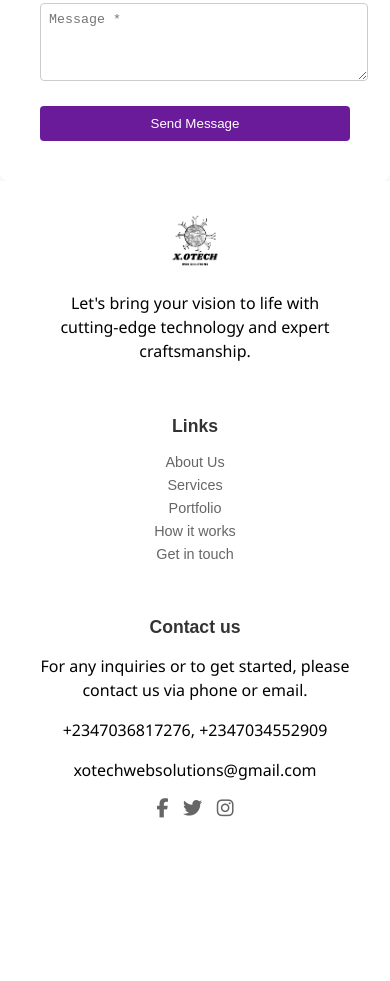
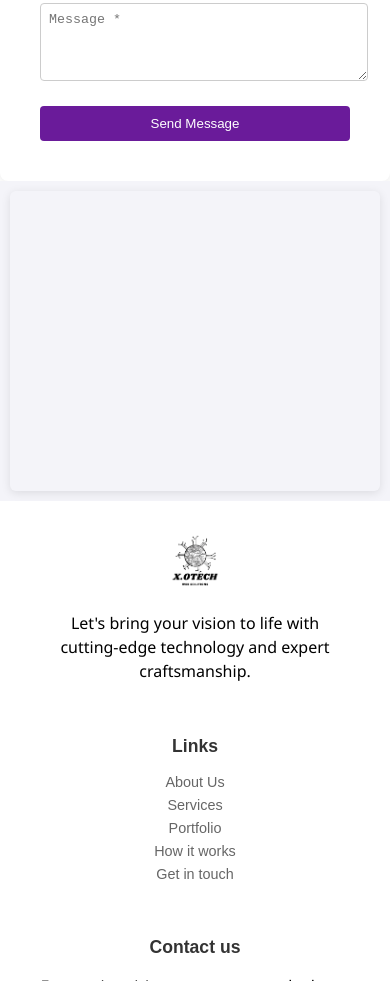
Before and after one commit to Mide-dev1/x.otechweb, a website: page contact.html in a window 390 px wide. Shown: the part 918-1899 px from the top of the page. Before the commit the page ends 1768 px from the top, so only its background shows below. Drawn offline with Linux system fonts and the light colour scheme; some packages are replaced by stand-ins of ours.

Commit message:
Update contact.css

```diff
--- a/css/contact.css
+++ b/css/contact.css
@@ -131,3 +131,76 @@
         padding: 10px;
     }
 }
+
+.map-section {
+    width: 100%;
+    padding: 20px 0;
+    background-color: #f4f4f9;
+}
+
+.map-container {
+    width: 90%;
+    max-width: 1200px;
+    margin: 0 auto;
+    padding: 0;
+}
+
+#map {
+    width: 100%;
+    height: 400px;
+    border-radius: 8px;
+    box-shadow: 0 2px 10px rgba(0, 0, 0, 0.1);
+}
+
+/* Large devices (laptops/desktops, 1200px and up) */
+@media screen and (min-width: 1200px) {
+    .map-container {
+        width: 80%;
+    }
+
+    #map {
+        height: 500px;
+    }
+}
+
+/* Medium devices (tablets and smaller desktops, 768px to 1199px) */
+@media screen and (min-width: 768px) and (max-width: 1199px) {
+    .map-container {
+        width: 85%;
+    }
+
+    #map {
+        height: 400px;
+    }
+}
+
+/* Small devices (landscape phones, 576px to 767px) */
+@media screen and (min-width: 576px) and (max-width: 767px) {
+    .map-section {
+        padding: 15px 0;
+    }
+
+    .map-container {
+        width: 90%;
+    }
+
+    #map {
+        height: 350px;
+    }
+}
+
+/* Extra small devices (phones, less than 576px) */
+@media screen and (max-width: 575px) {
+    .map-section {
+        padding: 10px 0;
+    }
+
+    .map-container {
+        width: 95%;
+    }
+
+    #map {
+        height: 300px;
+        border-radius: 6px;
+    }
+}
```
